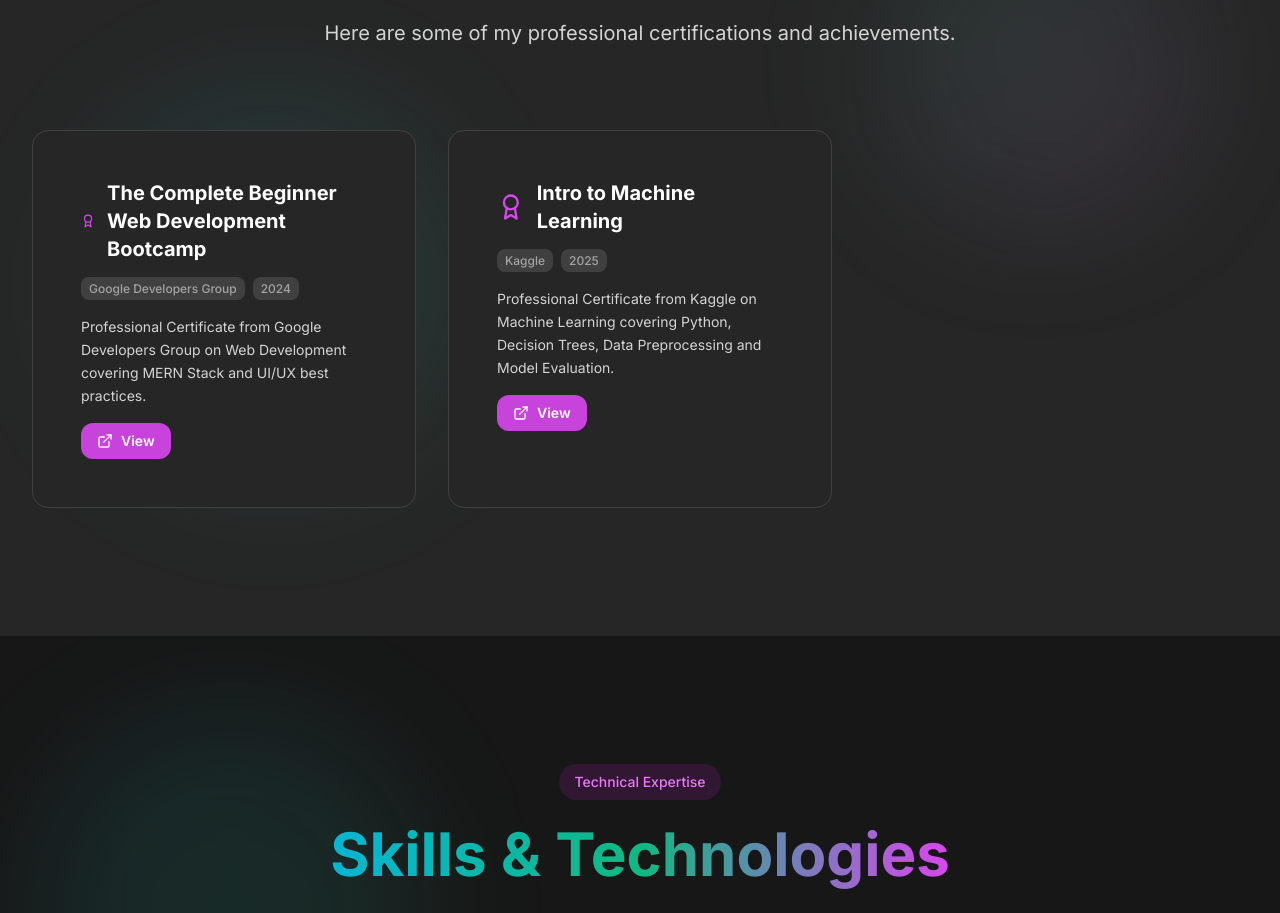
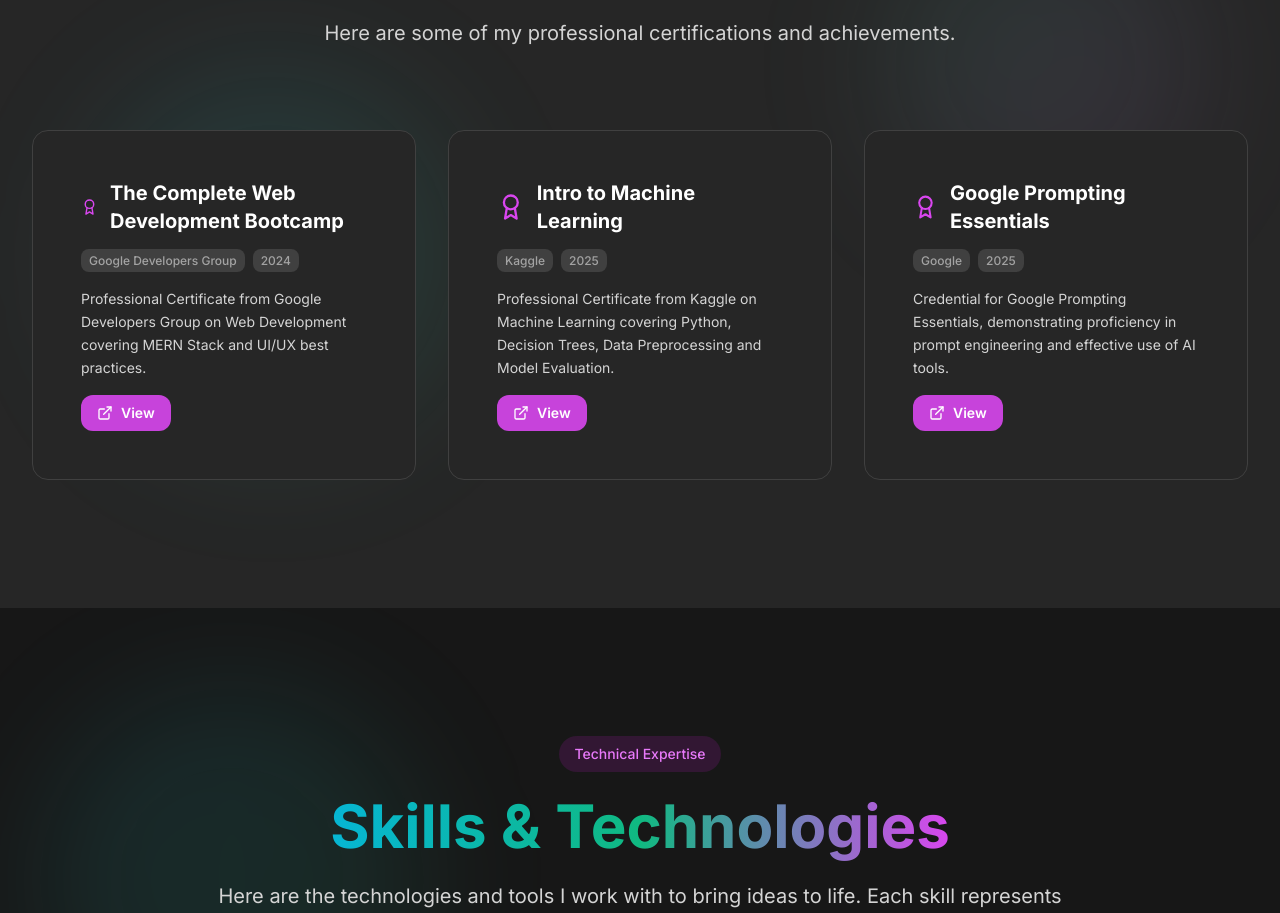
Before and after one commit to shkumar156/My-Personal-Dev-Portfolio, a React (Vite) app: page / in a window 1280 px wide. Shown: the part 5641-6554 px from the top of the page. Built offline with nearby package versions, Linux system fonts and the light colour scheme.

Commit message:
Adding Certifications

```diff
--- a/src/components/Certifications.jsx
+++ b/src/components/Certifications.jsx
@@ -6,7 +6,7 @@ import { Card } from './ui/Card';
 const certifications = [
   {
     id: '1',
-    title: 'The Complete Beginner Web Development Bootcamp',
+    title: 'The Complete Web Development Bootcamp',
     description: 'Professional Certificate from Google Developers Group on Web Development covering MERN Stack and UI/UX best practices.',
     issuer: 'Google Developers Group',
     date: '2024',
@@ -20,6 +20,15 @@ const certifications = [
     issuer: 'Kaggle',
     date: '2025',
     url: 'https://www.kaggle.com/learn/certification/muhammadumar5345/intro-to-machine-learning',
+    featured: false
+  },
+  {
+    id: '3',
+    title: 'Google Prompting Essentials',
+    description: 'Credential for Google Prompting Essentials, demonstrating proficiency in prompt engineering and effective use of AI tools.',
+    issuer: 'Google',
+    date: '2025',
+    url: 'https://www.coursera.org/account/accomplishments/verify/SOKJJVM9VJV6',
     featured: false
   },
 
```
